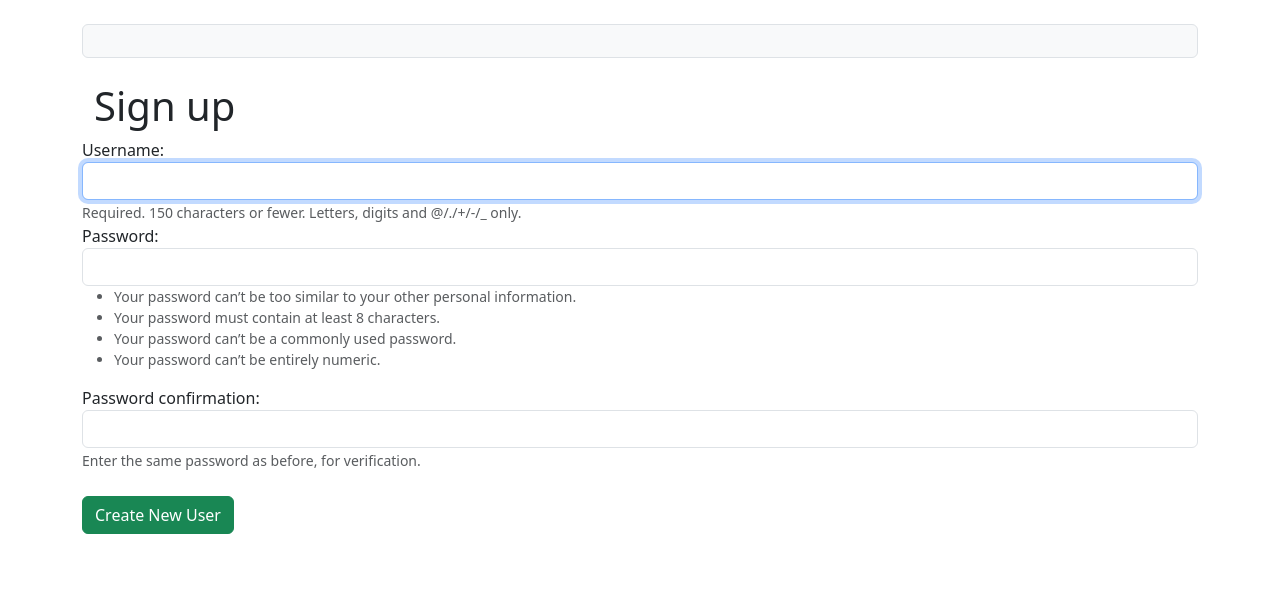
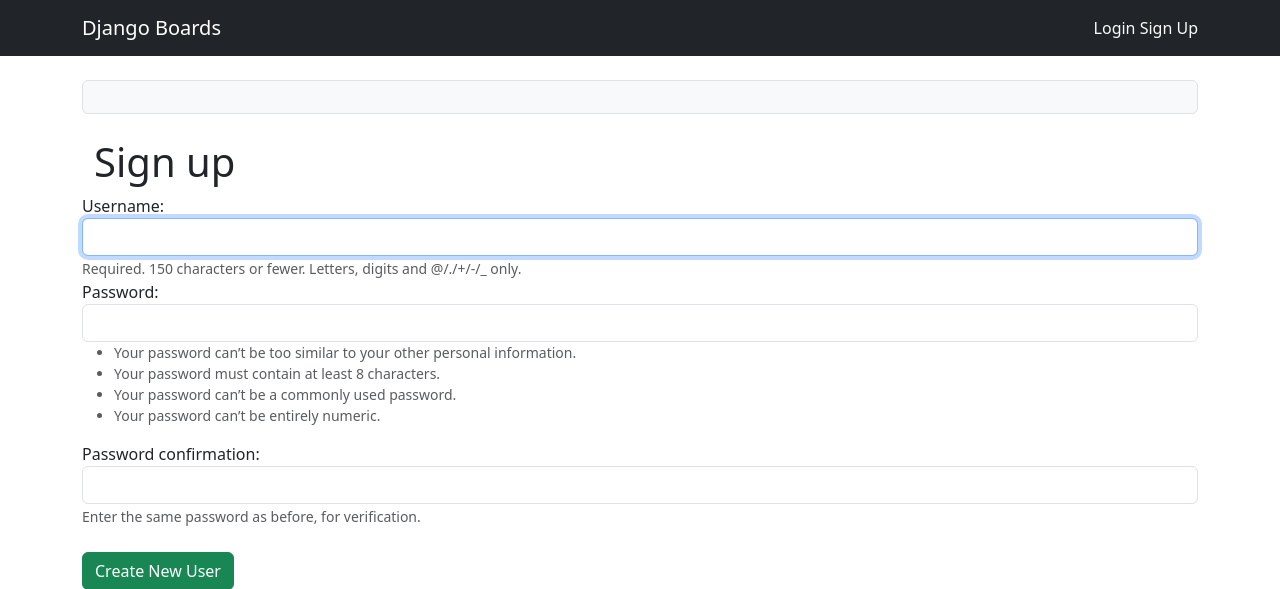
Before and after one commit to Ameramahmoud22/Discussion_board, a Django app: page /signup/ in a window 1280 px wide. Shown: the top 589 px of the page. Run offline with Django 5.2, Linux system fonts and the light colour scheme; some libraries are stand-ins or nearby versions.

Commit message:
Modify base.html file to make it view the signed-up user anad ad nav bar

```diff
--- a/templates/base.html
+++ b/templates/base.html
@@ -9,14 +9,32 @@
   </head>
 
   <body>
+    <!-- Navbar -->
+    <nav class="navbar navbar-expand-sm navbar-dark bg-dark">
+      <div class="container">
+        <a class="navbar-brand" href="{% url 'home' %}">Django Boards</a>
+        <div class="ml-auto">
+          {% if user.is_authenticated %}
+            <span class="navbar-text text-light">
+              Welcome, <strong>{{ user.username }}</strong>
+            </span>
+          {% else %}
+            <a class="nav-link d-inline text-light" href="{% url 'login' %}">Login</a>
+            <a class="nav-link d-inline text-light" href="{% url 'signup' %}">Sign Up</a>
+          {% endif %}
+        </div>
+      </div>
+    </nav>
+
     <div class="container mt-4">
-      <!-- header -->
+      <!-- Header -->
       <div class="p-3 mb-4 bg-light border rounded">
         <h1 class="h4 text-muted mb-0">{% block header %}{% endblock %}</h1>
       </div>
 
-      <!-- main content -->
-      {% block content %} {% endblock %}
+      {% block content %}{% endblock %}
     </div>
+
+    <script src="{% static 'js/bootstrap.bundle.min.js' %}"></script>
   </body>
 </html>
```
